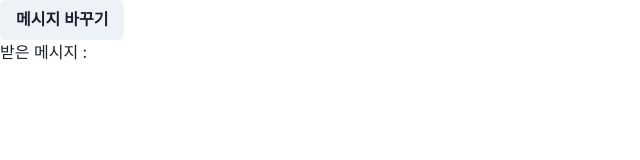
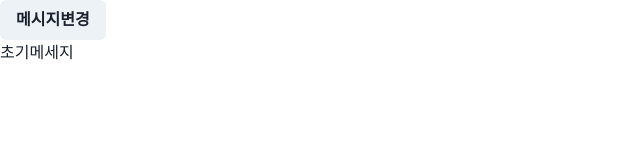
Before and after one commit to CHOHUNE/react20231031, a React (Create React App) app: page / in a window 1280 px wide. Shown: the top 160 px of the page, without its empty margins (0-640 px from the left). Built offline with nearby package versions, Linux system fonts and the light colour scheme.

Commit message:
context value에 {state, setState}를 넣기

```diff
--- a/src/App.js
+++ b/src/App.js
@@ -1,41 +1,39 @@
 import React, { createContext, useContext, useState } from "react";
 import { Button, Text } from "@chakra-ui/react";
 
-function CComp() {
-  // 3.context 사용하기 : useContext(Context)
-
-  const message = useContext(MessageContext);
-  return <Text> 받은 메시지 : {message}</Text>;
+function AComp() {
+  // 3. context 사용하기 : useContext(Context)
+  const { setMessage } = useContext(MessageContext);
+  return (
+    <Button onClick={() => setMessage("변경된 메세지")}>메시지변경</Button>
+  );
 }
 
-function Bcomp() {
-  return <CComp />;
-}
+function BComp() {
+  const { message } = useContext(MessageContext);
 
-function Acomp() {
-  return <Bcomp />;
+  return <Text>{message}</Text>;
 }
 
 function App(props) {
-  const [message, setMessage] = useState("");
-  // message state를 CComp에 전달하기
-  //  1.context 만들기 : createContext();
-  //  2.context에 state 넣기 : <
-  //  Context.Provide value={state}></Context.Provider>
-  // 3.tree안에서 context 사용하기
-
+  const [message, setMessage] = useState("초기메세지");
   return (
+    // context에 value넣기
     <div>
-      <Button onClick={() => setMessage("바꾼메세지")}>메시지 바꾸기</Button>
-      {/*<MessageContext.Provider value={message}>*/}
-      <MessageContext.Provider value={message}>
-        <Acomp />
+      <MessageContext.Provider
+        value={{
+          message,
+          setMessage,
+        }}
+      >
+        <AComp />
+        <BComp />
       </MessageContext.Provider>
     </div>
   );
 }
 
-// context 작명은 대문자로 시작, MessageContext 마무리
+// 1.context 만들기 : createContext(null)
+//
 const MessageContext = createContext(null);
-
 export default App;
```
